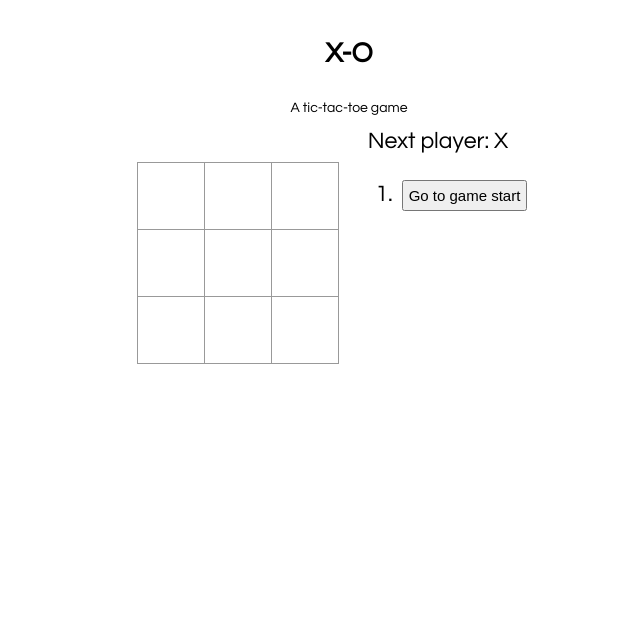
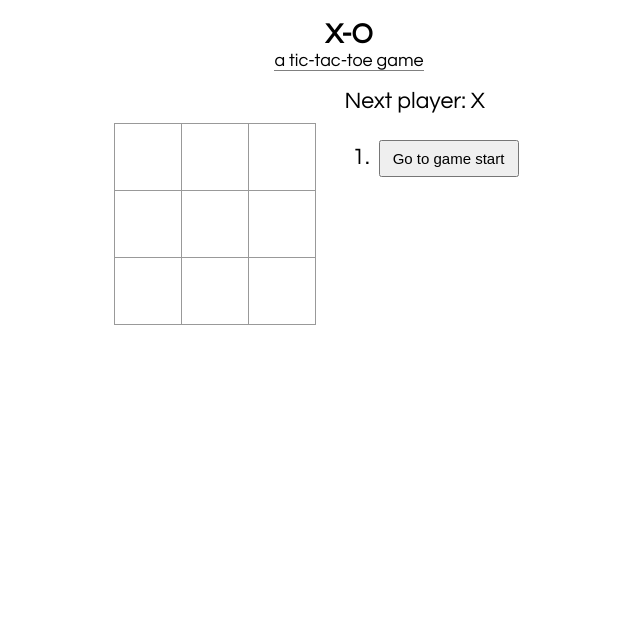
Before and after one commit to NicholasDuFour/x-o-game, a React app: page / in a window 1280 px wide. Shown: the whole page, without its empty margins (291-931 px from the left). Built offline with nearby package versions, Linux system fonts and the light colour scheme.

Commit message:
added styling, updated react-scripts

```diff
--- a/package.json
+++ b/package.json
@@ -3,9 +3,10 @@
   "version": "0.1.0",
   "private": true,
   "dependencies": {
+    "querystringify": "^2.1.1",
     "react": "^16.8.6",
     "react-dom": "^16.8.6",
-    "react-scripts": "3.0.0"
+    "react-scripts": "^3.0.1"
   },
   "scripts": {
     "start": "react-scripts start",
--- a/src/Header.js
+++ b/src/Header.js
@@ -7,7 +7,7 @@ class Header extends React.Component {
         return (
             <header role="banner" className="heading">
                 <h1>X-O</h1>
-                <p>A tic-tac-toe game</p>
+                <p>a tic-tac-toe game</p>
             </header>
         );
     }
--- a/src/index.css
+++ b/src/index.css
@@ -11,6 +11,16 @@ body {
     display: flex;
     flex-direction: column;
     align-items: center;
+  }
+
+  .heading > h1 {
+    margin: 0;
+  }
+
+  .heading > p {
+    font-size: 18px;
+    margin-top: 2px;
+    border-bottom: 1px solid grey;
   }
 
   ol, ul {
@@ -57,17 +67,20 @@ body {
   }
 
   .game-info {
-    margin-left: 30px;
-    font-size: 23px;
+    font-size: 20px;
     height: 500px;
-    margin: 10px auto;
+    width: 210px;
+    margin: 10px 30px;
   }
 
   .go-to-btn {
-    padding: 5px;
+    padding: 8px;
     font-size: 15px;
     margin: 4px;
+    cursor: pointer;
+    width: 140px;
   }
+
 
 /* Tablet/Desktop Styles */
   @media only screen and (min-width: 768px) {
@@ -84,6 +97,6 @@ body {
     }
 
     .game-info {
-      margin: 10px 30px;
+      font-size: 23px;
     }
   }
```
Also changed, not shown: 1 other file.
